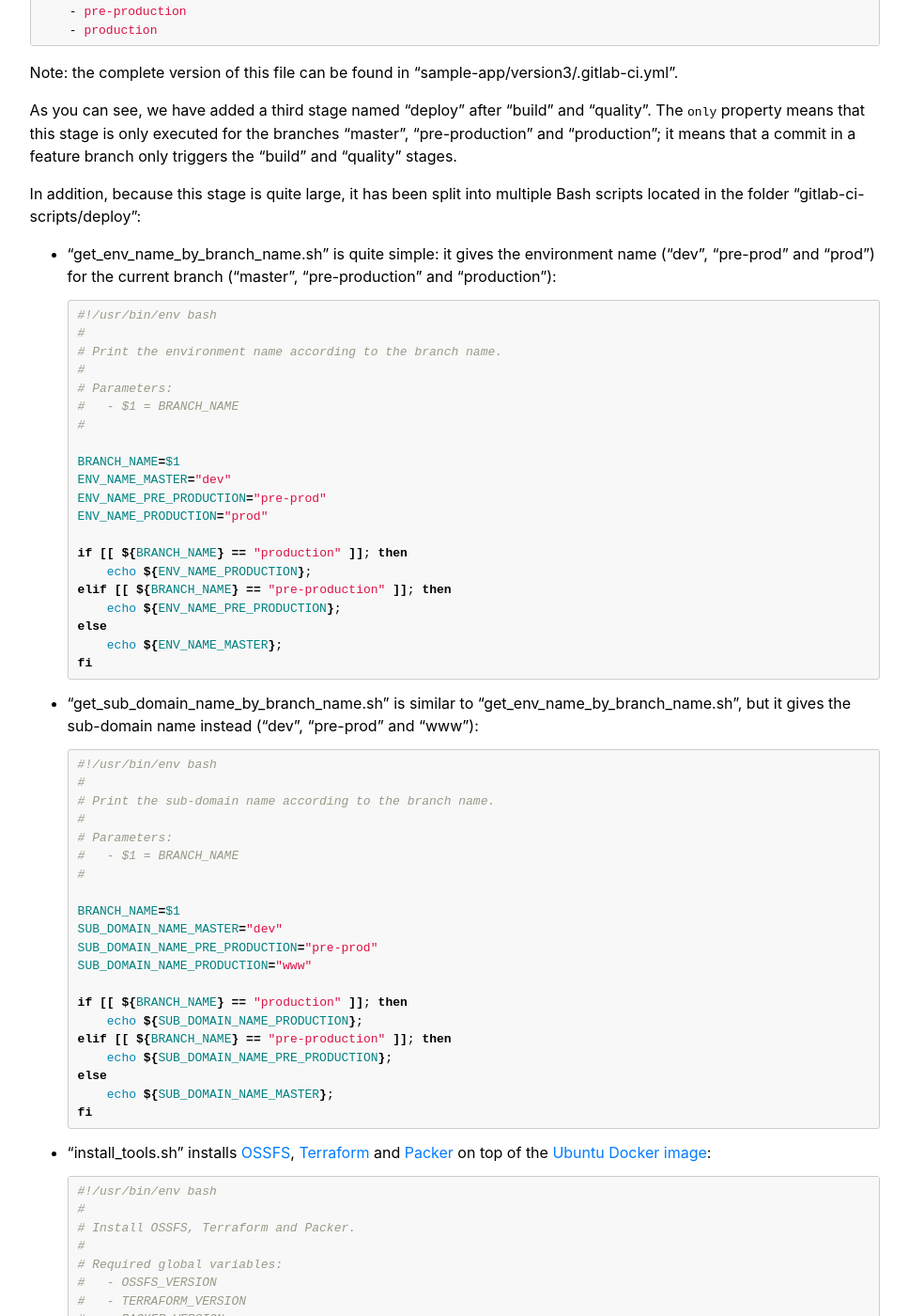
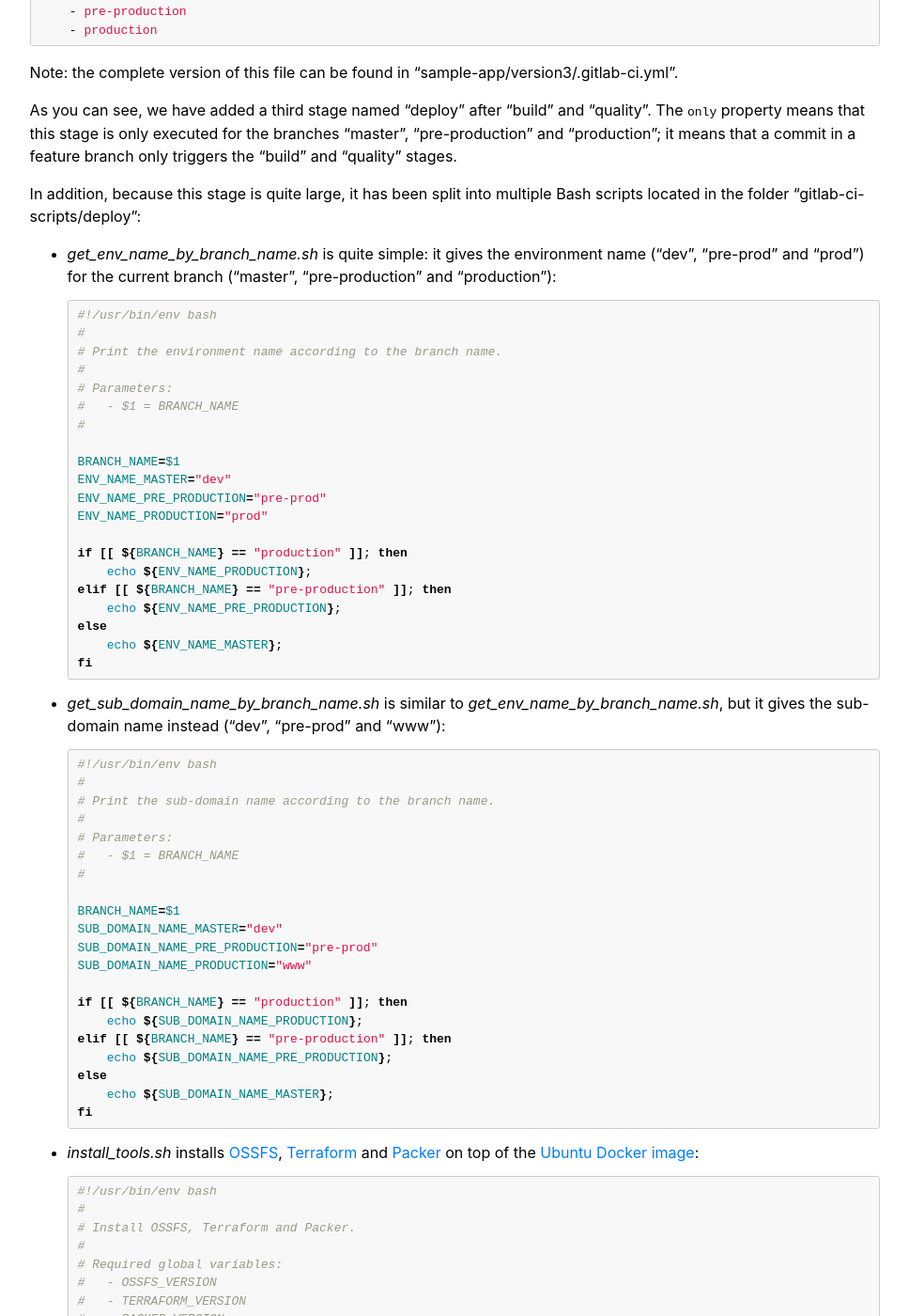
Before and after one commit to alibabacloud-howto/devops, a Jekyll site: the page built from tutorials/devops_for_small_to_medium_web_applications/part_04_continuous_delivery.md, in a window 1280 px wide and 1400 px high, scrolled down 30593 px. Shown: the whole window at 94% size, without its empty margins (266-1234 px from the left). Built offline with Jekyll 4.4.1, drawn with Linux system fonts in a browser that asks for light colours; our own code applies the rules of GitHub Pages for plain Markdown files; some of the changed text lies outside the part shown.

````diff
--- a/tutorials/devops_for_small_to_medium_web_applications/part_04_continuous_delivery.md
+++ b/tutorials/devops_for_small_to_medium_web_applications/part_04_continuous_delivery.md
@@ -1398,7 +1398,7 @@ feature branch only triggers the "build" and "quality" stages.
 
 In addition, because this stage is quite large, it has been split into multiple Bash scripts located in the
 folder "gitlab-ci-scripts/deploy":
-* "get_env_name_by_branch_name.sh" is quite simple: it gives the environment name ("dev", "pre-prod" and "prod") for the
+* *get_env_name_by_branch_name.sh* is quite simple: it gives the environment name ("dev", "pre-prod" and "prod") for the
   current branch ("master", "pre-production" and "production"):
   ```bash
   #!/usr/bin/env bash
@@ -1422,7 +1422,7 @@ folder "gitlab-ci-scripts/deploy":
       echo ${ENV_NAME_MASTER};
   fi
   ```
-* "get_sub_domain_name_by_branch_name.sh" is similar to "get_env_name_by_branch_name.sh", but it gives the sub-domain
+* *get_sub_domain_name_by_branch_name.sh* is similar to *get_env_name_by_branch_name.sh*, but it gives the sub-domain
   name instead ("dev", "pre-prod" and "www"):
   ```bash
   #!/usr/bin/env bash
@@ -1446,7 +1446,7 @@ folder "gitlab-ci-scripts/deploy":
       echo ${SUB_DOMAIN_NAME_MASTER};
   fi
   ```
-* "install_tools.sh" installs [OSSFS](https://github.com/aliyun/ossfs), [Terraform](https://www.terraform.io/) and
+* *install_tools.sh* installs [OSSFS](https://github.com/aliyun/ossfs), [Terraform](https://www.terraform.io/) and
   [Packer](https://www.packer.io/) on top of the [Ubuntu Docker image](https://hub.docker.com/_/ubuntu/):
   ```bash
   #!/usr/bin/env bash
@@ -1491,7 +1491,7 @@ folder "gitlab-ci-scripts/deploy":
 
   echo "Installation of OSSFS, Terraform and Packer completed."
   ```
-* "mount_ossfs.sh" makes our OSS bucket accessible like a normal folder:
+* *mount_ossfs.sh* makes our OSS bucket accessible like a normal folder:
   ```bash
   #!/usr/bin/env bash
   #
@@ -1517,7 +1517,7 @@ folder "gitlab-ci-scripts/deploy":
 
   echo "OSS bucket ${GITLAB_BUCKET_NAME} mounted with success into ${BUCKET_LOCAL_PATH}."
   ```
-* "build_basis_infra.sh" runs the Terraform scripts to build the basis infrastructure:
+* *build_basis_infra.sh* runs the Terraform scripts to build the basis infrastructure:
   ```bash
   #!/usr/bin/env bash
   #
@@ -1564,7 +1564,7 @@ folder "gitlab-ci-scripts/deploy":
   Note: you can see how we combine OSSFS with the
   [local backend](https://www.terraform.io/docs/backends/types/local.html) in order to save the tfstate files in our
   OSS bucket.
-* "build_webapp_infra.sh" runs the Terraform scripts to build the application infrastructure:
+* *build_webapp_infra.sh* runs the Terraform scripts to build the application infrastructure:
   ```bash
   #!/usr/bin/env bash
   #
````
Also changed, not shown: other parts of tutorials/devops_for_small_to_medium_web_applications/part_04_continuous_delivery.md (+2 -2 lines).
